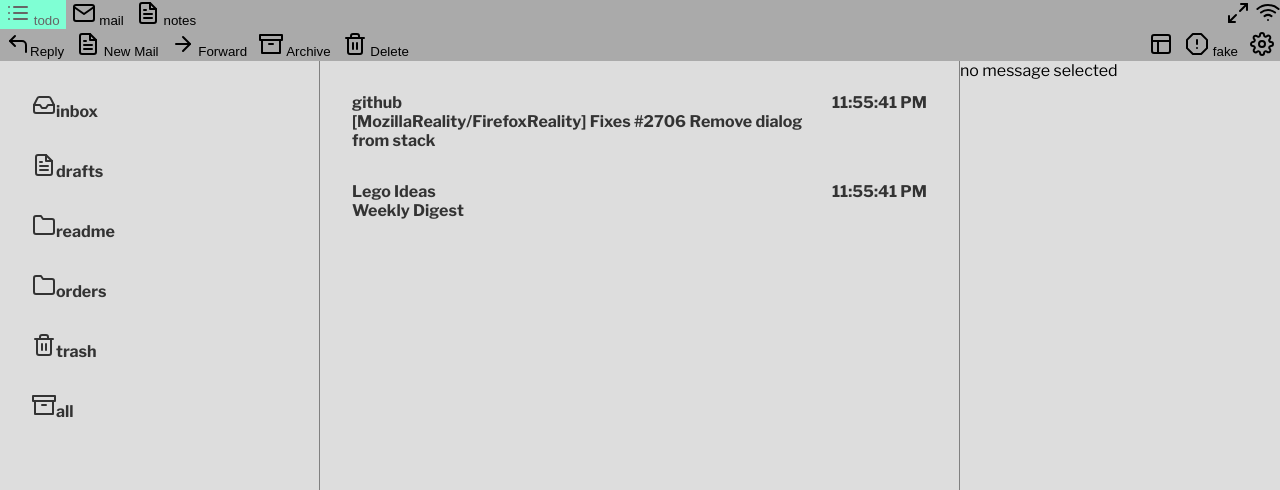
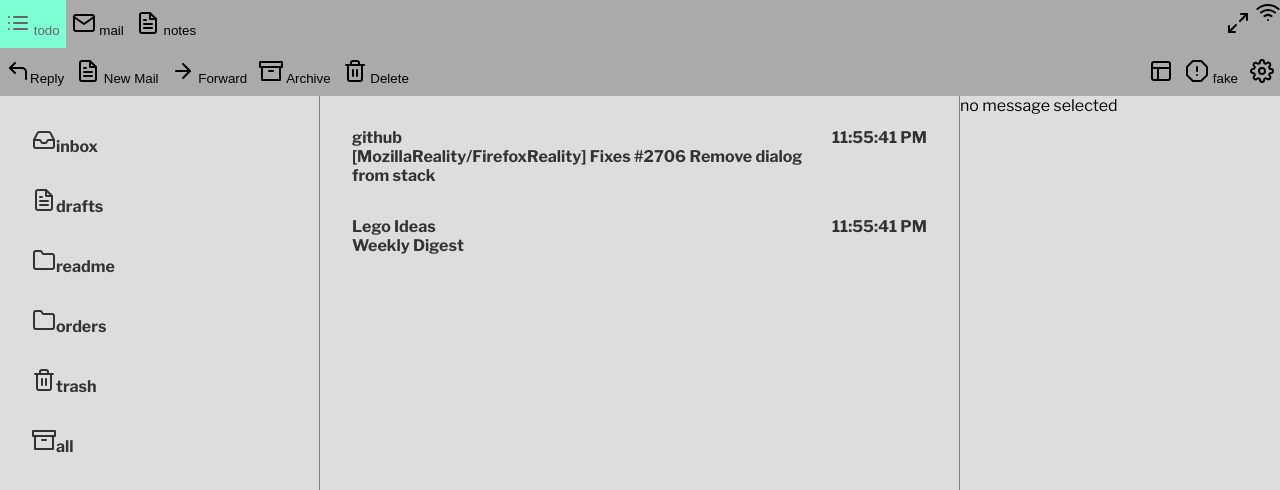
Before and after one commit to joshmarinacci/todomanager, a React (Create React App) app: page / in a window 1280 px wide. Shown: the top 490 px of the page. Built offline with nearby package versions, Linux system fonts and the light colour scheme; the HTML template or start-up script is replaced by a standard one.

Commit message:
fix resizing on safari

```diff
--- a/src/App.css
+++ b/src/App.css
@@ -2,7 +2,7 @@
 
 .fillbox {
   display: flex;
-  border:0px solid red;
+  border:0px solid green;
   flex-direction: column;
   position:fixed;
   top:0;
@@ -31,9 +31,6 @@
   flex-direction: column;
 }
 
-.grow {
-  flex: 1.0;
-}
 
 
 /* ============ fonts ========== */
@@ -73,6 +70,8 @@ html {
   background-color: var(--tool-bg);
   display: flex;
   flex-direction: row;
+  box-sizing: content-box;
+  min-height: calc(1.0rem + 2 * var(--spacing));
 }
 .toolbar button {
   background-color: transparent;
@@ -106,6 +105,7 @@ html {
   padding: var(--spacing);
   background-color: transparent;
   transition: all 0.2s ease-out;
+  outline: none;
 }
 .item.selected {
   background-color: aquamarine;
@@ -223,38 +223,6 @@ html {
 /*}*/
 
 
-/*.hbox > .grow {*/
-/*  flex: 1.0;*/
-/*}*/
-
-
-/*.popup-button-wrapper {*/
-/*  border: 1px solid red;*/
-/*  position: relative;*/
-/*}*/
-/*.popup-button-wrapper button {*/
-/*  border: 1px solid black;*/
-/*  box-sizing: border-box;*/
-/*  height: 2rem;*/
-/*}*/
-/*.popup-wrapper {*/
-/*  position: absolute;*/
-/*  background: white;*/
-/*  border: 1px solid black;*/
-/*  list-style: none;*/
-/*  padding: 0.5em 0;*/
-/*  min-width: 5em;*/
-/*  margin:0;*/
-/*  top:2rem;*/
-/*  left:0;*/
-/*}*/
-/*.popup-wrapper li {*/
-/*  padding: 0.25em 0.5em;*/
-/*}*/
-/*.popup-wrapper li:hover {*/
-/*  background: aqua;*/
-/*}*/
-
 /*.scroll {*/
 /*  overflow: scroll;*/
 /*}*/
--- a/src/mail/mail.css
+++ b/src/mail/mail.css
@@ -2,10 +2,10 @@
 .mailapp-grid {
     display: grid;
     grid-template-columns: 20rem 40rem 1fr;
-    grid-template-rows: 2rem 1fr;
+    grid-template-rows: calc(1rem + 2 * var(--spacing)) 1fr;
     background-color: #dddddd;
-    /*border: 5px solid red;*/
-    height: 100%;
+    border: 0px solid red;
+    flex: 1.0;
 }
 
 .mailapp-grid .grid-toolbar {
--- a/src/mail/mailapp.js
+++ b/src/mail/mailapp.js
@@ -164,6 +164,8 @@ const SettingsDialog = () => {
         </footer>
     </div>
 }
+
+
 const MailAppContent = () => {
     const storage = useContext(StorageContext)
     const [mail, setMail] = useState(null)
@@ -198,7 +200,6 @@ const MailAppContent = () => {
         setMail(newMail)
     }
     const reply = () => {
-        console.log("replying")
         const newMail = storage.makeObject('message', {
             sender: 'Josh Marinacci',
             receiver: mail.sender,
@@ -230,7 +231,7 @@ const MailAppContent = () => {
     } else {
         mainView = <ReadingMailView mail={mail}/>
     }
-    return <div onKeyDown={handlers.onKeyDown} className={'mailapp-grid'}>
+    return <div onKeyDown={handlers.onKeyDown} className={'mailapp-grid grow'}>
         <Toolbar className={'grid-toolbar'}>
             {/*<SearchBox searching={searching} setSearching={endSearching} setQuery={setQuery}/>*/}
             <button><CornerUpLeft/>Reply</button>
```
